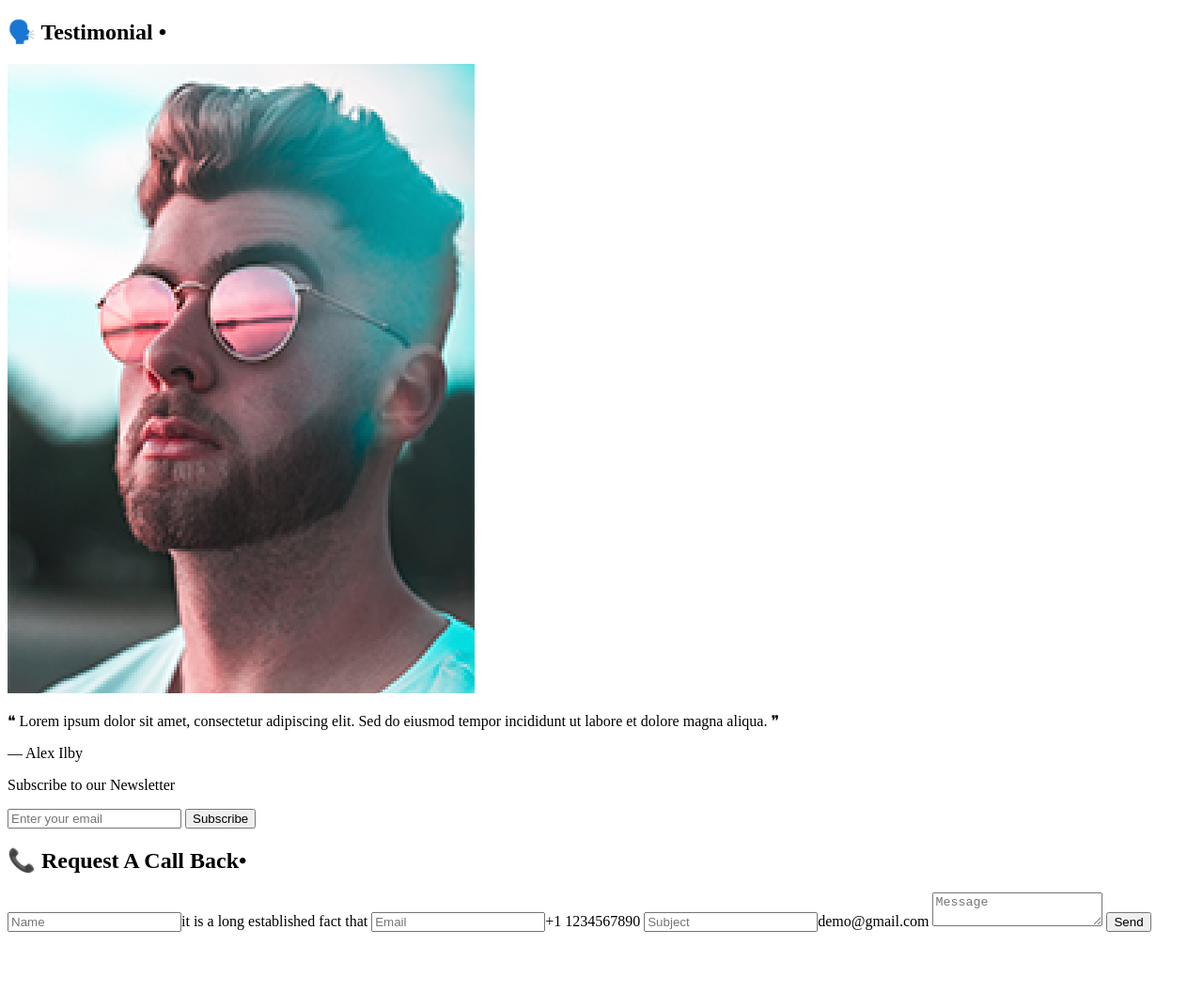
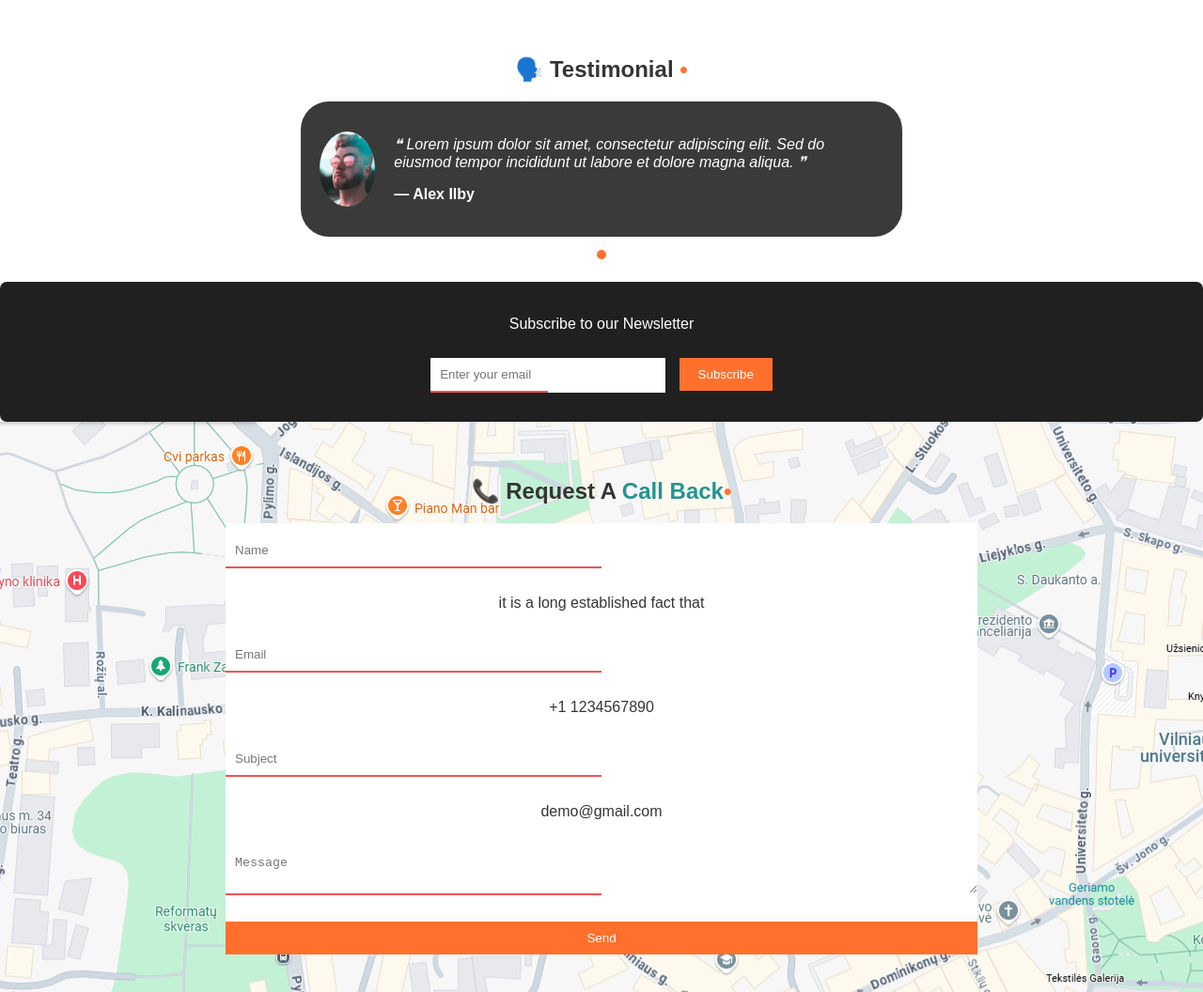
Before and after one commit to Orestas2009/Unity, a plain HTML site: page HTML/CallBack.html in a window 1280 px wide. Shown: the whole page at 94% size. Before the commit the page ends 1000 px from the top, so only its background shows below. Drawn offline with Linux system fonts and the light colour scheme; the site is published under a folder, as on GitHub Pages, so addresses that start at the root find nothing.

Commit message:
this is the third time

```diff
--- a/HTML/CallBack.html
+++ b/HTML/CallBack.html
@@ -3,7 +3,7 @@
 <head>
   <meta charset="UTF-8">
   <title>Testimonial & Contact Section</title>
-  <link rel="stylesheet" href="/Css/Style_Gabrielius.css">
+  <link rel="stylesheet" href="../Css/Style_Gabrielius.css">
 </head>
 <body>
 
```
